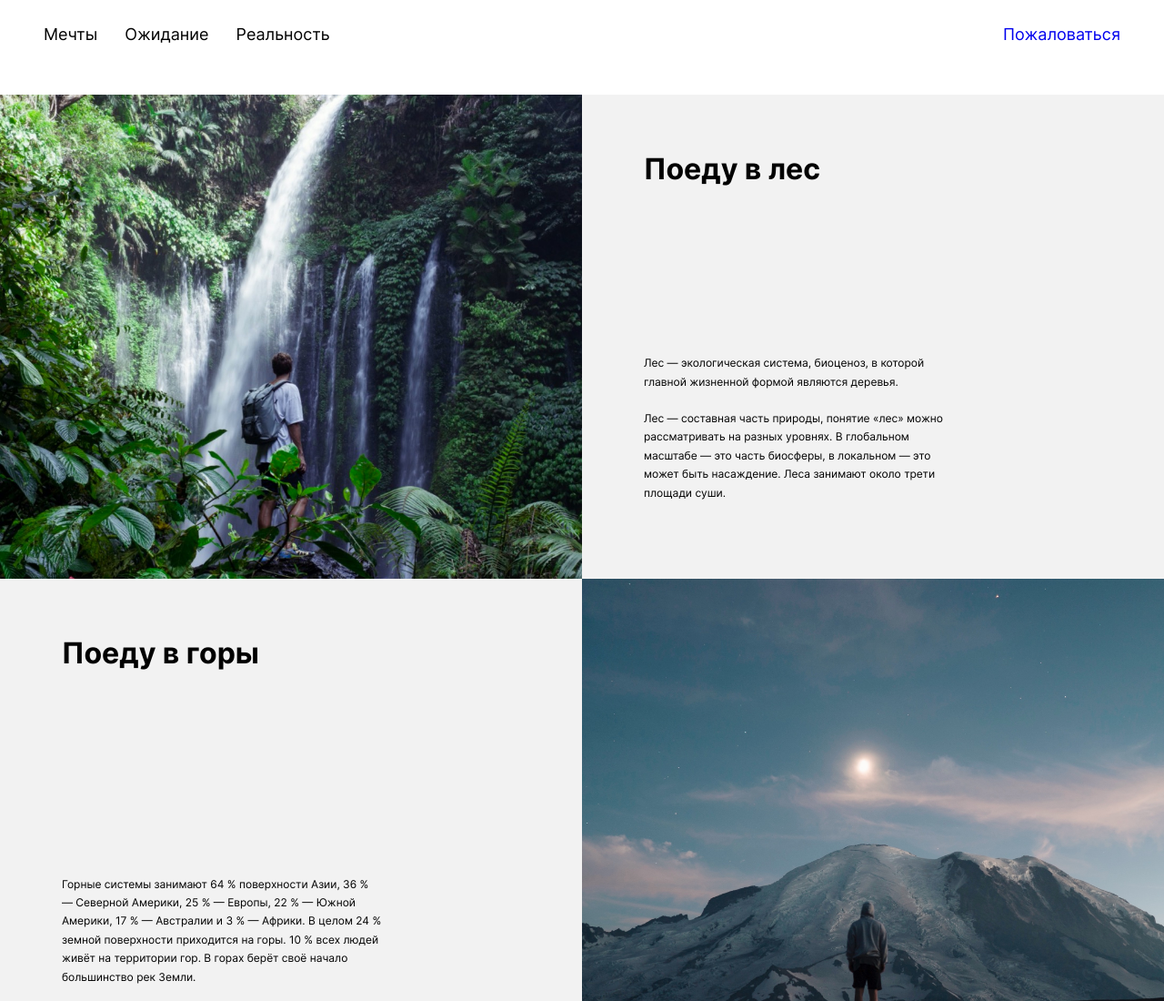
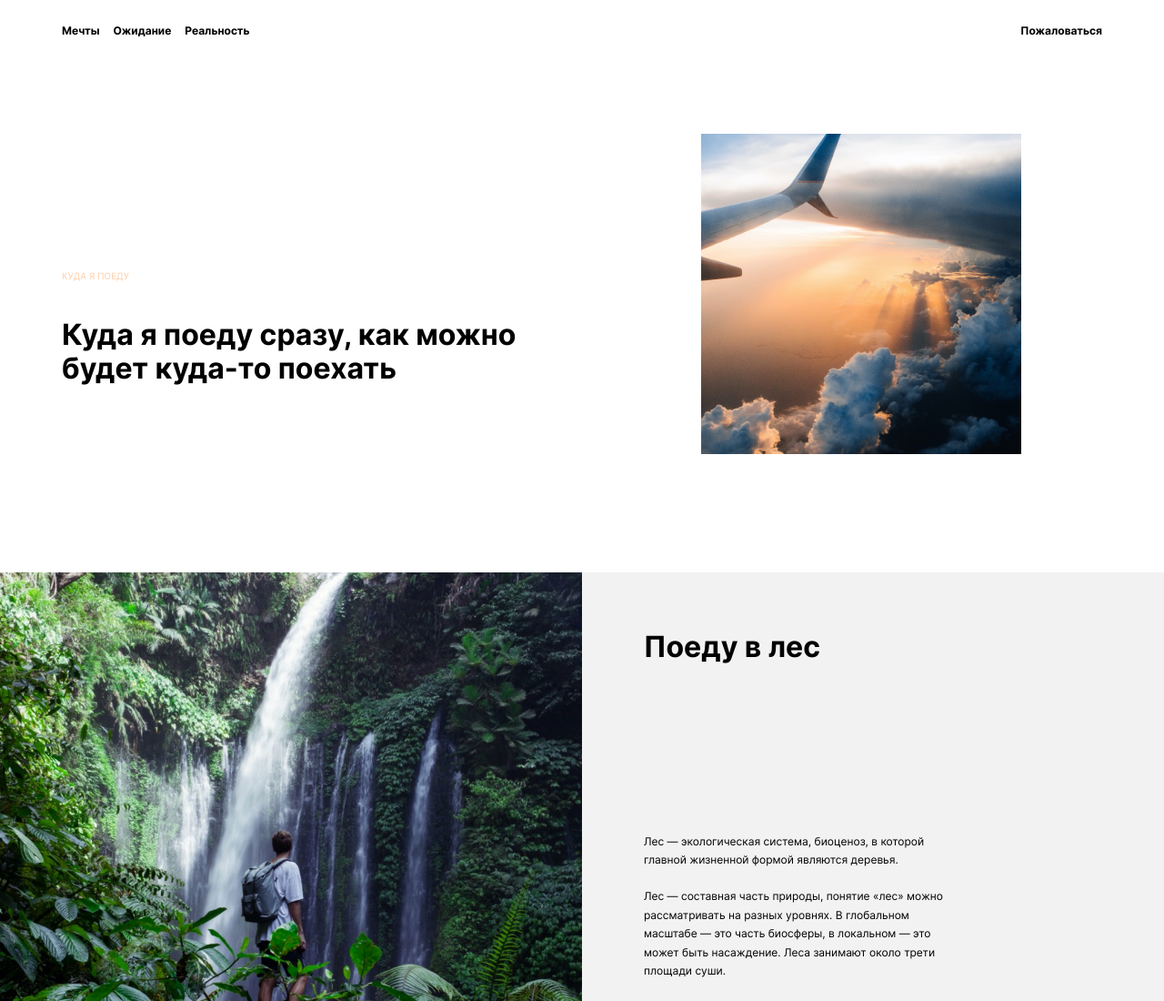
Before and after one commit to Korvin22/where-to-travel, a plain HTML site: page index.html in a window 1280 px wide. Shown: the top 1100 px of the page at 91% size. Drawn offline with Linux system fonts and the light colour scheme.

Commit message:
header footer places quotes intro

```diff
--- a/blocks/footer/footer.css
+++ b/blocks/footer/footer.css
@@ -1,5 +1,5 @@
 .footer{
-    padding:80px 48px 80px 48px;
+    padding:300px 68px 300px 68px;
     display:flex;
     justify-content: center;
     align-items: center;
--- a/blocks/header/__claim/header__claim.css
+++ b/blocks/header/__claim/header__claim.css
@@ -1,12 +1,13 @@
 .header__claim {
     text-decoration: none;
     font-style: normal;
-    font-weight: 400;
-    font-size: 18px;
-    line-height: 1.11;
+    font-weight: 700;
+    font-size: 12px;
+    line-height: 1.07;
     list-style: none;
+    color: hsl(0deg 0% 0%);
   }
 
-  .header__lang-link:hover {
+  .header__claim:hover {
     opacity: 0.8;
   }
--- a/blocks/header/__link/header__link.css
+++ b/blocks/header/__link/header__link.css
@@ -1,15 +1,15 @@
 .header__link {
     text-decoration: none;
     font-style: normal;
-    font-weight: 400;
-    font-size: 18px;
-    line-height: 1.11;
+    font-weight: 700;
+    font-size: 12px;
+    line-height: 1.07;
     list-style: none;
     padding-right:15px;
     color: hsl(0deg 0% 0%);
   }
 
-  .header-link:last-of-type {
+  .header__link:last-of-type {
     padding-right:0;
   }
 
@@ -23,7 +23,7 @@
       padding-bottom:15px;
     }
 
-    .header-link:last-of-type {
+    .header__link:last-of-type {
         padding-bottom:0;
       }
   }
--- a/blocks/header/header.css
+++ b/blocks/header/header.css
@@ -1,6 +1,6 @@
 .header{
     max-width: 1280px;
-    margin: 0 48px 0 48px;
+    margin: 0 68px 0 68px;
     display:flex;
     justify-content:space-between;
     box-sizing: border-box;
--- /dev/null
+++ b/blocks/intro/__description/intro__description.css
@@ -0,0 +1,7 @@
+.intro__description {
+  display: flex;
+  flex-direction: column;
+  justify-content: left;
+  align-self: center;
+  padding-left:68px;
+}
--- /dev/null
+++ b/blocks/intro/__image/intro__image.css
@@ -0,0 +1,9 @@
+.intro__image {
+  width: 100%;
+  height:84.3%;
+  display: block;
+  object-fit: cover;
+  object-position:center;
+  padding:0 24.5% 0% 20.5%;
+  box-sizing: border-box;
+}
--- /dev/null
+++ b/blocks/intro/__subtitle/intro__subtitle.css
@@ -0,0 +1,23 @@
+.intro__subtitle {
+  font-size: 10px;
+  line-height: 14px;
+  font-weight: 400;
+  align-self: flex-start;
+  padding: 0;
+  margin: 8px 0 0 0;
+  text-transform: uppercase;
+  color: hsl(26deg 98% 83%);
+  margin-bottom:40px;
+}
+
+@media screen and (max-width:984px) {
+  .intro__subtitle {
+      padding: 0 0 0 24px;
+  }
+}
+
+@media screen and (max-width:568px) {
+  .intro__subtitle {
+      padding: 0 0 0 16px;
+  }
+}
--- /dev/null
+++ b/blocks/intro/__title/intro__title.css
@@ -0,0 +1,13 @@
+.intro__title {
+  font-size: 32px;
+  font-weight: 700;
+  padding: 0;
+  margin: 0;
+  font-stretch: ultra-e;
+}
+
+@media screen and (max-width: 528px) {
+.intro__title {
+  font-size: 24px;
+}
+}
--- /dev/null
+++ b/blocks/intro/intro.css
@@ -0,0 +1,19 @@
+.intro {
+  max-width: 1280px;
+  display: grid;
+  grid-template-columns: repeat(2,minmax(400px, 640px));
+  grid-template-rows: auto;
+  margin-bottom:65px;
+}
+
+@media screen and (max-width: 984px) {
+  .intro {
+    grid-template-columns: repeat(2, minmax(364px, 492px));
+  }
+}
+
+@media screen and (max-width: 728px) {
+  .intro {
+    grid-template-columns: minmax(320px, 728px);
+  }
+}
--- a/blocks/page/__content/page__content.css
+++ b/blocks/page/__content/page__content.css
@@ -1,5 +1,5 @@
 .page__content{
-    margin-top:56px;
+    margin-top:106px;
     margin-bottom:56px;
 }
 
--- a/blocks/page/page.css
+++ b/blocks/page/page.css
@@ -8,7 +8,7 @@
     display:flex;
     flex-direction:column;
     margin:0 auto;
-    padding: 28px 0 24px;
+    padding: 28px 0 0;
 }
 
 @media screen and (max-width:568px) {
--- a/index.html
+++ b/index.html
@@ -25,7 +25,13 @@
       <a class="header__link_active header__claim" href="#" target="_blank">Пожаловаться</a>
     </header>
     <main class="content page__content">
-
+      <section class="intro">
+        <div class="intro__description">
+          <p class="intro__subtitle">КУДА Я ПОЕДУ</p>
+          <h2 class="intro__title">Куда я поеду сразу, как можно будет куда-то поехать</h2>
+        </div>
+        <img src="./images/intro-image.jpeg" alt="самолет в небе" class="intro__image">
+      </section>
       <!-- Здесь начинается код ТИ -->
       <section class="places">
         <div class="places__place">
--- a/pages/index.css
+++ b/pages/index.css
@@ -8,6 +8,13 @@
 @import url(../blocks/header/__claim/header__claim.css);
 @import url(../blocks/header/__links/header__links.css);
 @import url(../blocks/header/__link/header__link.css);
+
+@import url(../blocks/intro/intro.css);
+@import url(../blocks/intro/__description/intro__description.css);
+@import url(../blocks/intro/__image/intro__image.css);
+@import url(../blocks/intro/__subtitle/intro__subtitle.css);
+@import url(../blocks/intro/__title/intro__title.css);
+
 
 /* Здесь начинается код ТИ */
 @import url(../blocks/places/places.css);
```
